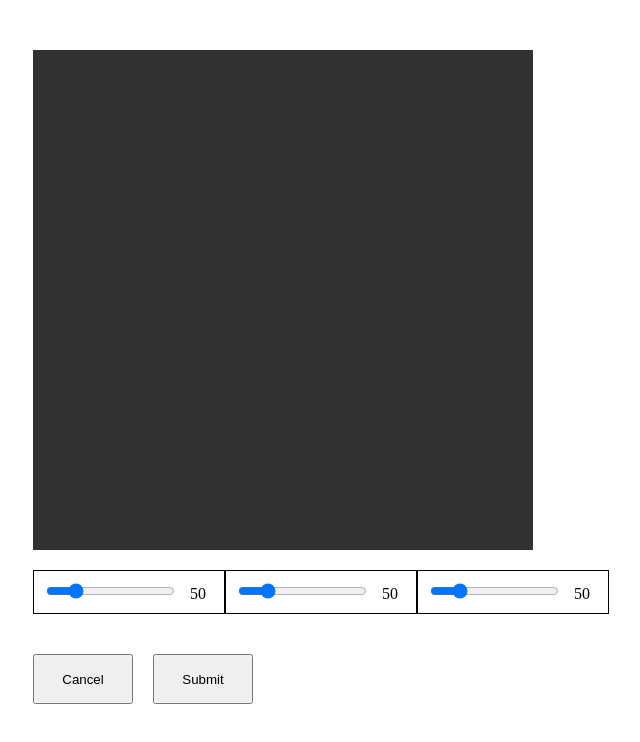
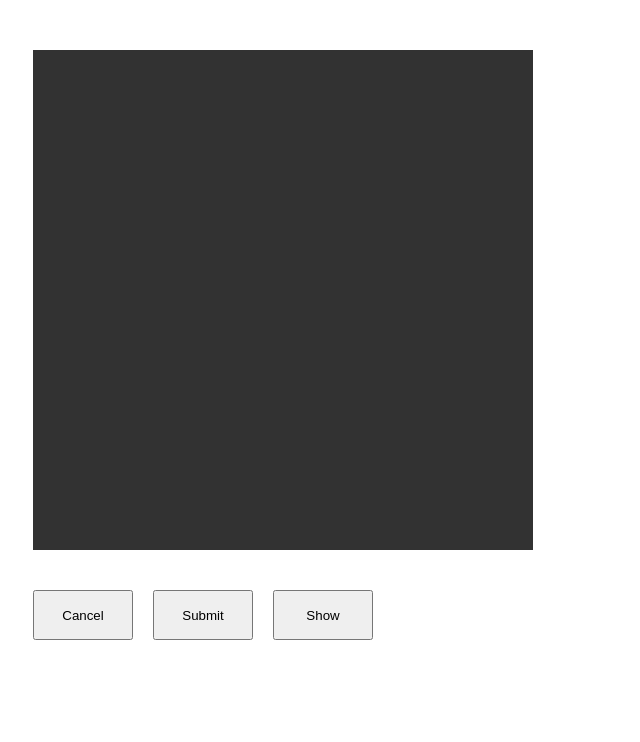
Before and after one commit to Pr0lamer/color-picker, a React (Create React App) app: page / in a window 1280 px wide. Shown: the top 742 px of the page, without its empty margins (7-647 px from the left). Built offline with nearby package versions, Linux system fonts and the light colour scheme.

Commit message:
hide/show button added

```diff
--- a/src/components/ColorPicker.js
+++ b/src/components/ColorPicker.js
@@ -7,7 +7,7 @@ export default function ColorPicker(){
             red: 50,
             green: 50,
             blue: 50,
-            isShown: true
+            isShown: false
         }
     );
 
@@ -22,7 +22,7 @@ export default function ColorPicker(){
 
     }
 
-    let prevCount = usePrevious(value);
+    let prevVal = usePrevious(value);
 
     function usePrevious(value) {
         // The ref object is a generic container whose current property is mutable ...
@@ -54,13 +54,28 @@ export default function ColorPicker(){
         setValue(prevValue =>{
             return {
                 ...prevValue,
-                ...prevCount
+
+                ...prevVal,
+                isShown : false
             };
         });
-        console.log(prevCount);
+
     }
 
+    function onSlidersBlockToggle(){
+        setValue(prevValue=>{
+            return {
+                ...prevValue,
+                isShown: !prevValue.isShown
+            };
+        });
+    }
 
+    /*let isShown = true;
+    function onSlidersBlockToggle(){
+        console.log(isShown);
+        isShown = isShown ? false : true;
+    }*/
 
 
     return (
@@ -68,14 +83,22 @@ export default function ColorPicker(){
             <div className="square" style={{backgroundColor: `rgb(${value.red}, ${value.green}, ${value.blue})`}}></div>
 
             <form className="form" onSubmit={handleSubmit}>
-                <RangeInput name="red" handleOnChange={print} value={value.red}/>
+                {
+                    value.isShown &&
+                    <div className="form--sliders-box">
+                        <RangeInput name="red" handleOnChange={print} value={value.red}/>
 
-                <RangeInput name="green" handleOnChange={print} value={value.green}/>
-                <RangeInput name="blue" handleOnChange={print} value={value.blue}/>
+                        <RangeInput name="green" handleOnChange={print} value={value.green}/>
+                        <RangeInput name="blue" handleOnChange={print} value={value.blue}/>
+                    </div>
+                }
+
                 <div className="form--buttons-box">
                     <button type="button" className="form--buttons" onClick={onCancel}>Cancel</button>
                     <button className="form--buttons">Submit</button>
-
+                    <button type="button" className="form--buttons" onClick={onSlidersBlockToggle}>
+                        {value.isShown ? "Hide" : "Show"}
+                    </button>
                 </div>
 
             </form>
```
